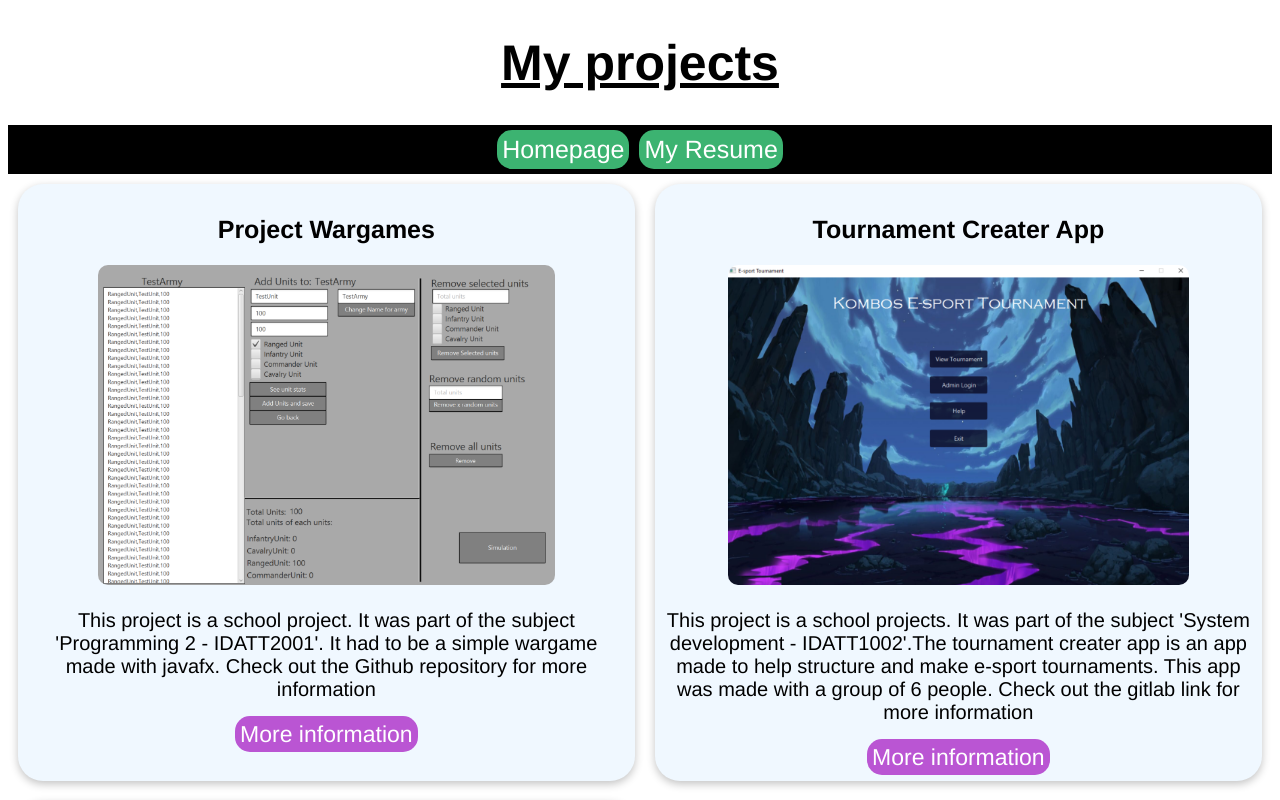
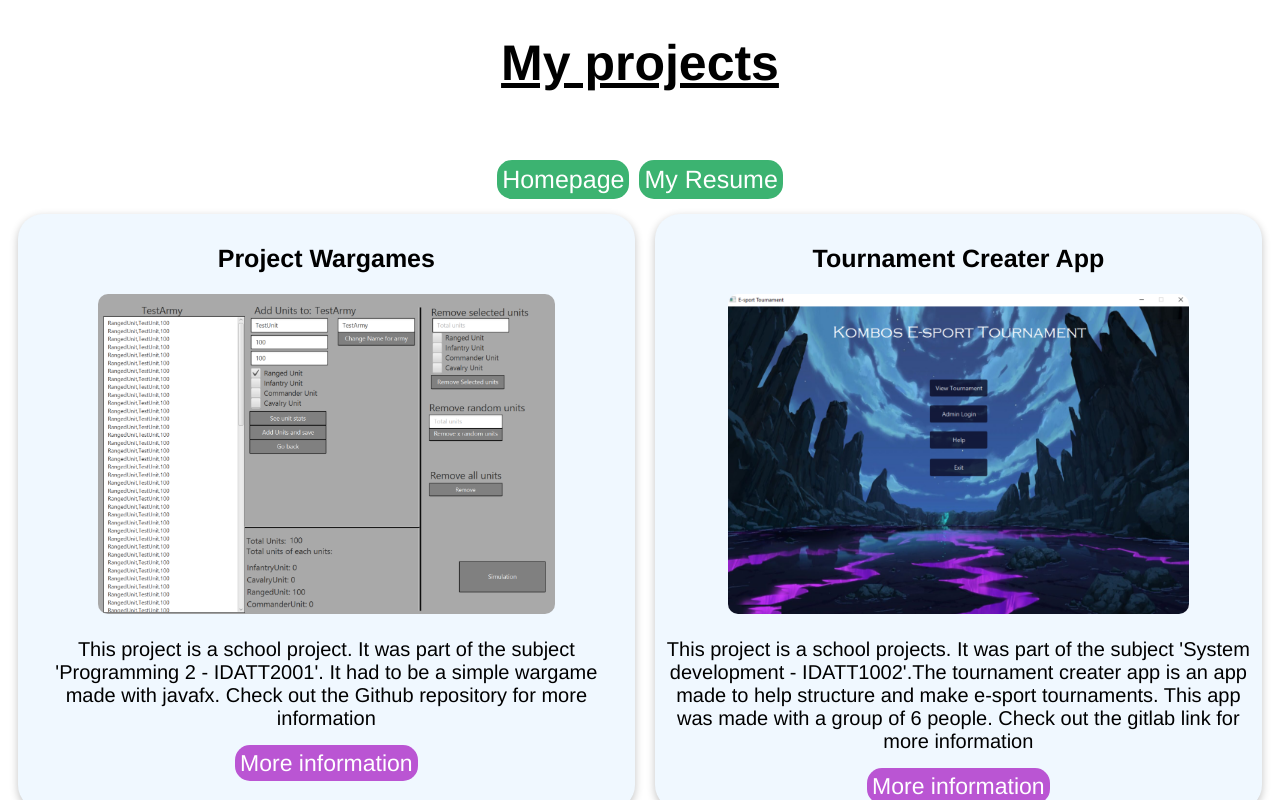
Before and after one commit to Jonabarce/Eportfolio, a Vue app: page /projects in a window 1280 px wide. Shown: the top 800 px of the page. Built offline with nearby package versions, Linux system fonts and the light colour scheme.

Commit message:
Update Header.vue

```diff
--- a/src/components/Projectpage/Header.vue
+++ b/src/components/Projectpage/Header.vue
@@ -31,10 +31,10 @@ export default {
 
 
 .button-container{
-    background-color: black;
-    display: flex;
-    flex-direction: row;
-    justify-content: center;
+  display: flex;
+  flex-direction: row;
+  justify-content: center;
+  margin-top: 5%;
 }
 
 .projectsbutton{
```
